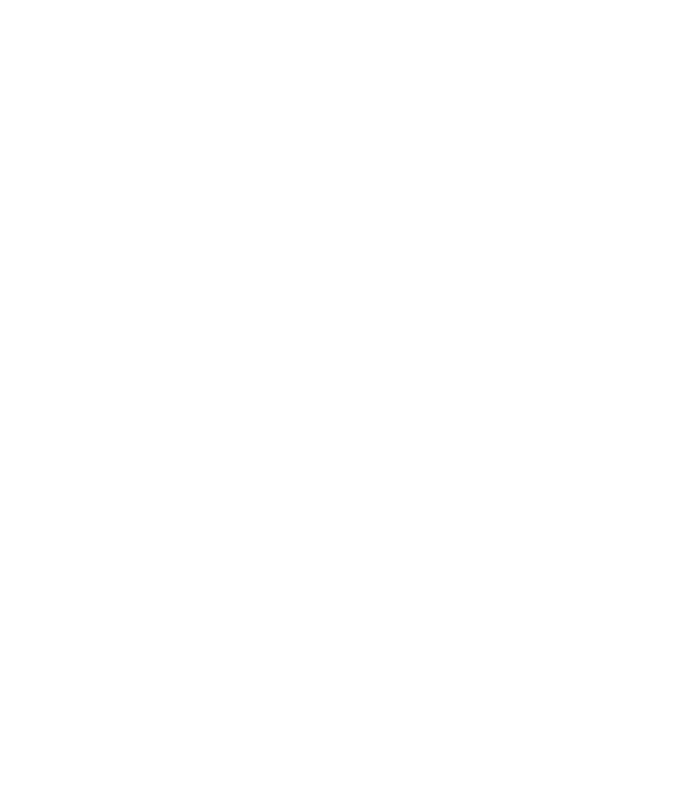
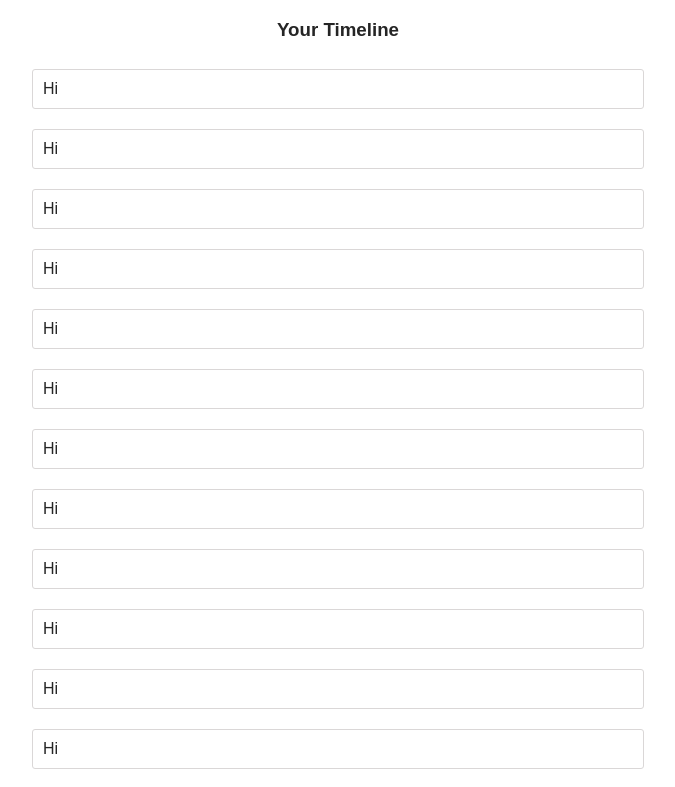
Before and after one commit to MatheoDodi/triller-twitter-clone, a React (Create React App) app: page / in a window 1280 px wide. Shown: the top 787 px of the page, without its empty margins (302-977 px from the left). Built offline with nearby package versions, Linux system fonts and the light colour scheme.

Commit message:
type: feat
* passed down all data needed to render individual tweets in to the Tweet.js component
* implemented a check to see if the tweet.id exist and if it doesnt an error will be displayed on screen

```diff
--- a/src/components/App.js
+++ b/src/components/App.js
@@ -1,6 +1,7 @@
 import React, { Component } from 'react';
 import { connect } from 'react-redux';
 import { handleInitialData } from '../actions/shared';
+import Dashboard from './Dashboard';
 
 class App extends Component {
   componentDidMount() {
@@ -10,10 +11,19 @@
   render() {
     return (
       <div>
-
+        {this.props.loading === true
+        ? null
+        : <Dashboard />
+        }
       </div>
     )
   }
 }
 
+const mapStateToProps = ({ authedUser }) => {
+  return {
+    loading: authedUser === null
+  }
+}
+
 export default connect()(App)
--- /dev/null
+++ b/src/components/Dashboard.js
@@ -0,0 +1,29 @@
+import React, { Component } from 'react';
+import { connect } from 'react-redux';
+import Tweet from './Tweet';
+
+class Dashboard extends Component {
+  render() {
+    return (
+      <div>
+        <h3 className='center'>Your Timeline</h3>
+        <ul className='dashboard-list'>
+          {this.props.tweetIds.map(id => (
+            <li key={id}>
+              <Tweet id={id} />
+            </li>
+          ))}
+        </ul>
+      </div>
+    )
+  }
+}
+
+const mapStateToProps = ({ tweets }) => {
+  return {
+    tweetIds: Object.keys(tweets)
+      .sort((a, b) => tweets[b].timestamp - tweets[a].timestamp)
+  }
+}
+
+export default connect(mapStateToProps)(Dashboard);
--- /dev/null
+++ b/src/components/Tweet.js
@@ -0,0 +1,29 @@
+import React, { Component } from 'react';
+import { connect } from 'react-redux';
+import { formatTweet } from '../utils/helpers';
+
+class Tweet extends Component {
+
+  render() {
+    const { tweet } = this.props;
+    if ( tweet === null ) return <p>This Trill doesn't exist</p>
+
+    return (
+      <div className='tweet'>
+        Hi
+      </div>
+    )
+  }
+}
+
+const mapStateToProps = ({ authedUser, users, tweets }, { id }) => {
+  const tweet = tweets[id];
+  const parentTweet = tweet ? tweets[tweet.replyingTo] : null;
+
+  return {
+    authedUser,
+    tweet: tweet ? formatTweet(tweet, users[tweet.author], authedUser, parentTweet) : null
+  }
+}
+
+export default connect(mapStateToProps)(Tweet);
```
